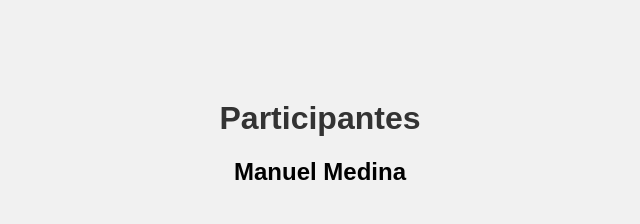
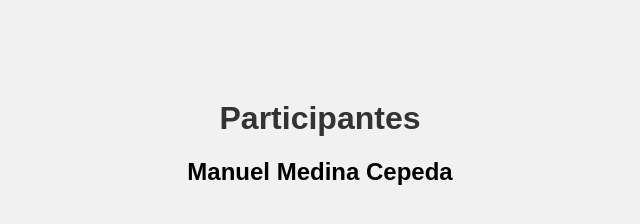
Before and after one commit to elmamuel45/Electiva2, a plain HTML site: page index.html in a window 1280 px wide. Shown: the whole page, without its empty margins (320-960 px from the left). Drawn offline with Linux system fonts and the light colour scheme.

Commit message:
Update index.html

```diff
--- a/index.html
+++ b/index.html
@@ -5,12 +5,12 @@
     <meta charset="UTF-8">
     <meta name="viewport" content="width=device-width, initial-scale=1.0">
     <link rel="stylesheet" type="text/css" href="styles.css">
-    <title>Electiva3</title>
+    <title>Electiva33</title>
 </head>
 
 <body>
     <h1>Participantes</h1>
-    <h2>Manuel Medina</h2>
+    <h2>Manuel Medina Cepeda</h2>
 </body>
 
 </html>
```
